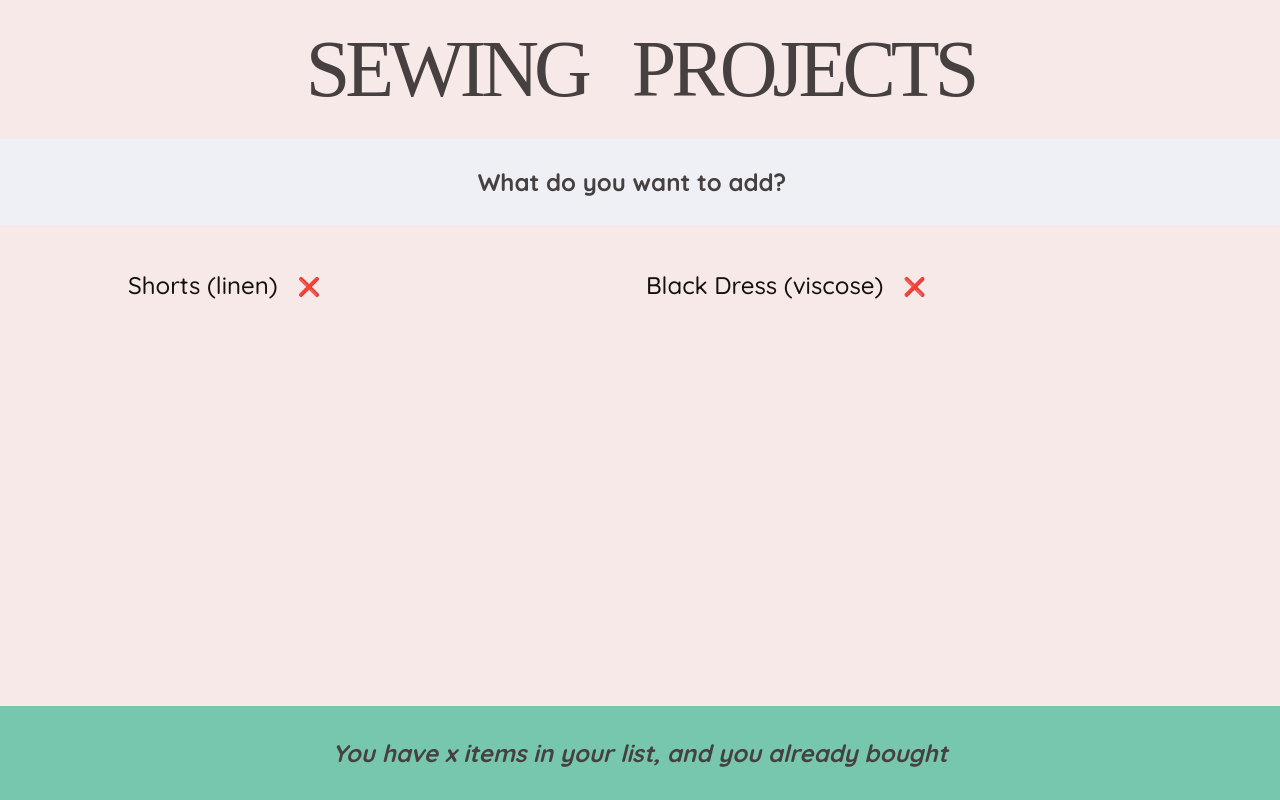
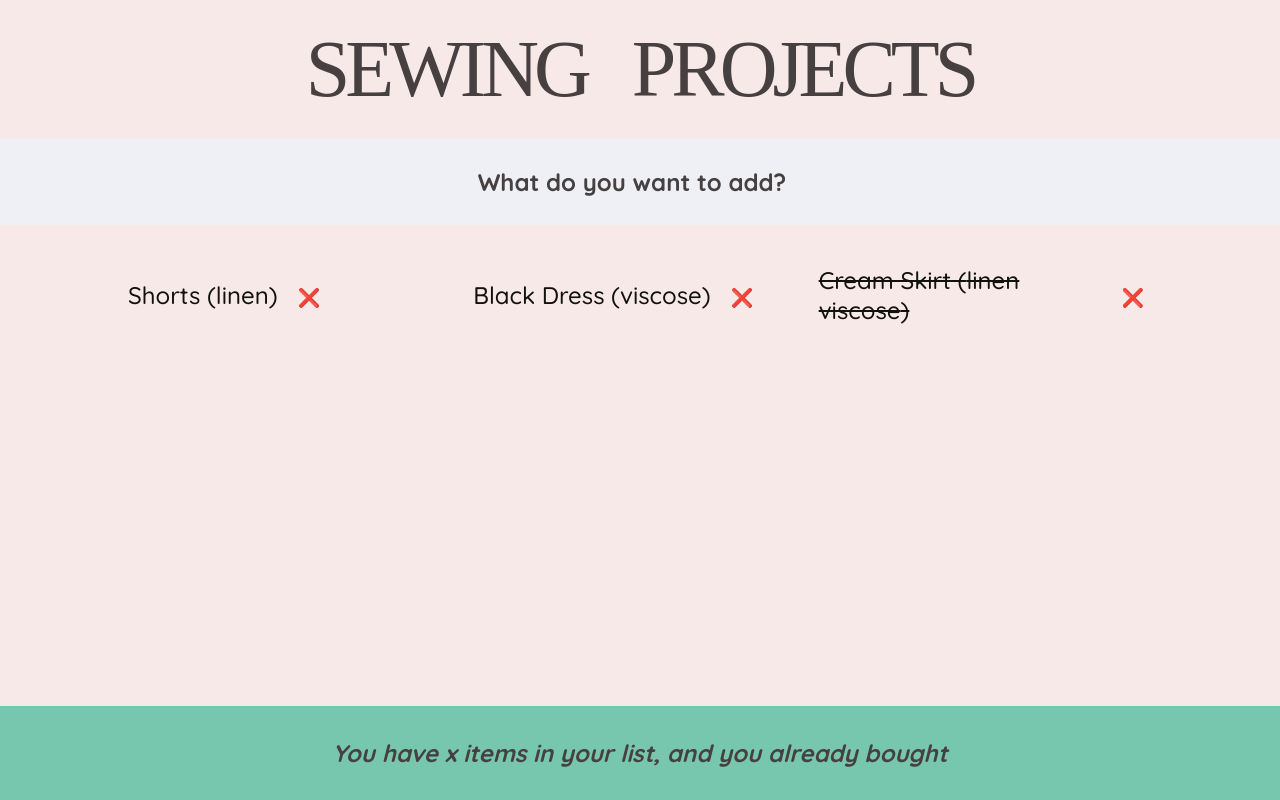
Before and after one commit to leah-massey/Creative-Project-Planner, a React (Create React App) app: page / in a window 1280 px wide. Built offline with nearby package versions, Linux system fonts and the light colour scheme.

Commit message:
Strike through applied to any project that is completed.

```diff
--- a/src/App.js
+++ b/src/App.js
@@ -12,6 +12,14 @@ const initialProjects = [
     fabric: "viscose",
     started: false,
     completed: false,
+  },
+
+  {
+    id: 3,
+    garment: "Cream Skirt",
+    fabric: "linen viscose",
+    started: true,
+    completed: true,
   },
 ];
 
@@ -52,7 +60,7 @@ function ProjectList() {
 function Project({ project }) {
   return (
     <li>
-      <span>
+      <span style={project.completed ? { textDecoration: "line-through" } : {}}>
         {project.garment} ({project.fabric})
       </span>
       <button>❌</button>
```
